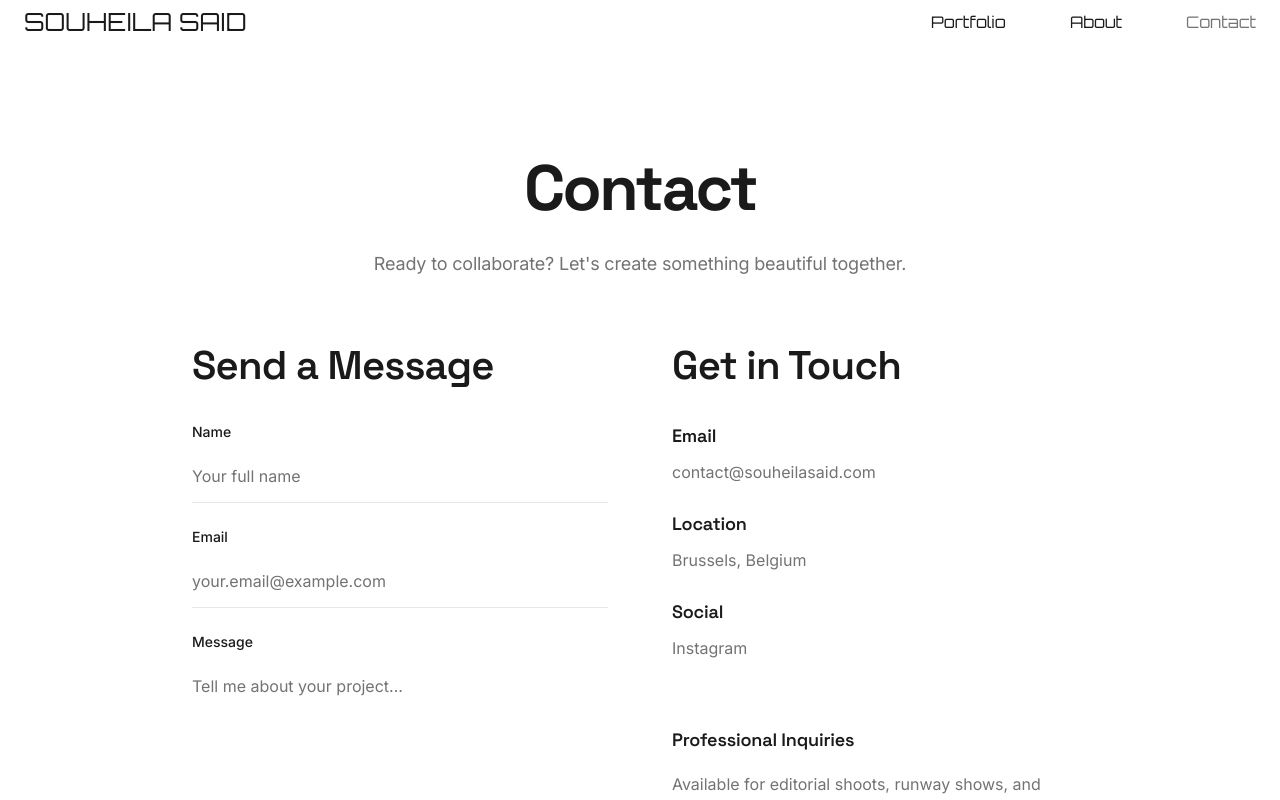
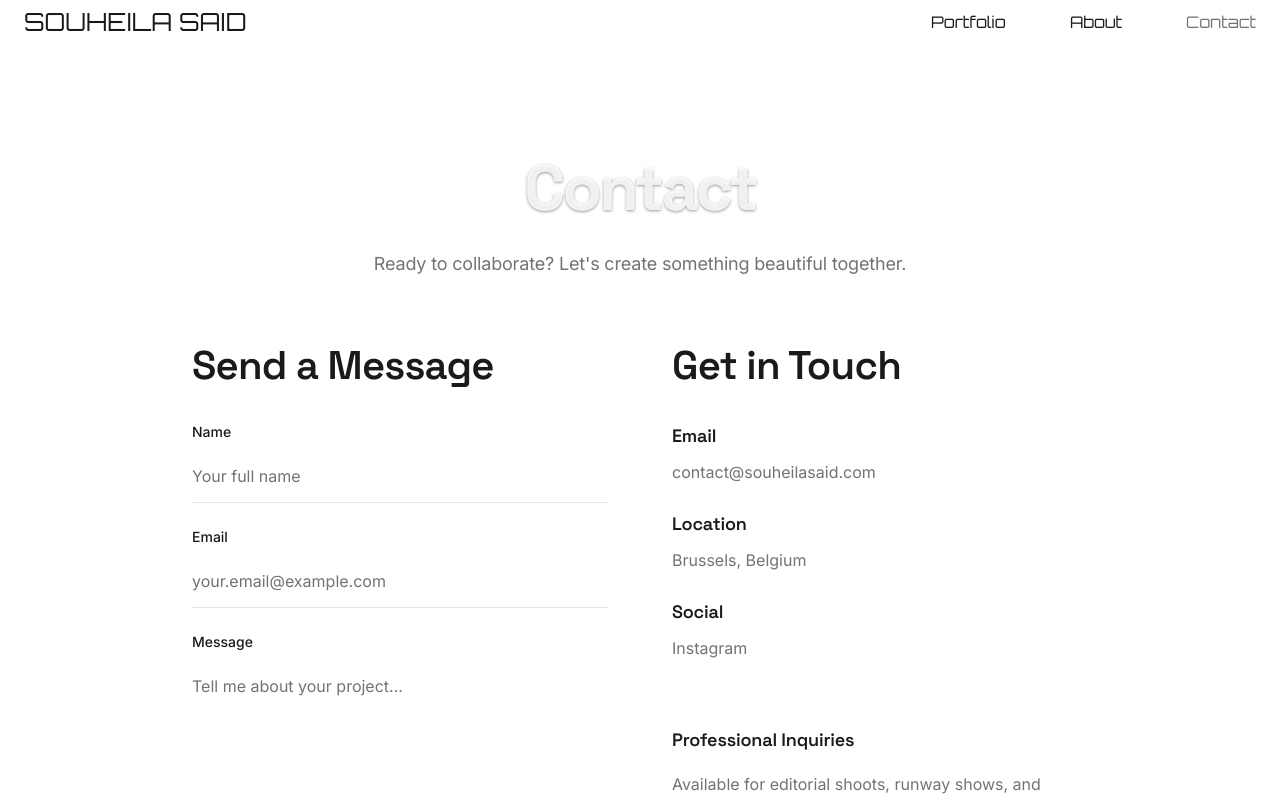
Before and after one commit to xxxsosoxxx/portfolio, a React (Vite) app: page /contact in a window 1280 px wide. Shown: the top 800 px of the page. Built offline with nearby package versions, Linux system fonts and the light colour scheme.

Commit message:
style: adoucissement typographie hero + text-shadow

```diff
--- a/client/global.css
+++ b/client/global.css
@@ -186,7 +186,11 @@ html.dark .nav::after {
     font-size: clamp(48px,8vw,64px);
     line-height: 0.9;
     letter-spacing: -0.04em;
+    color: rgba(255, 255, 255, 0.85); /* Blanc doux */
+    text-shadow: 0 1px 3px rgba(0, 0, 0, 0.4); /* Relief subtil */
+    transition: all 0.3s ease-out;
   }
+
 
   .text-subhero {
     @apply font-sans font-normal;
```
